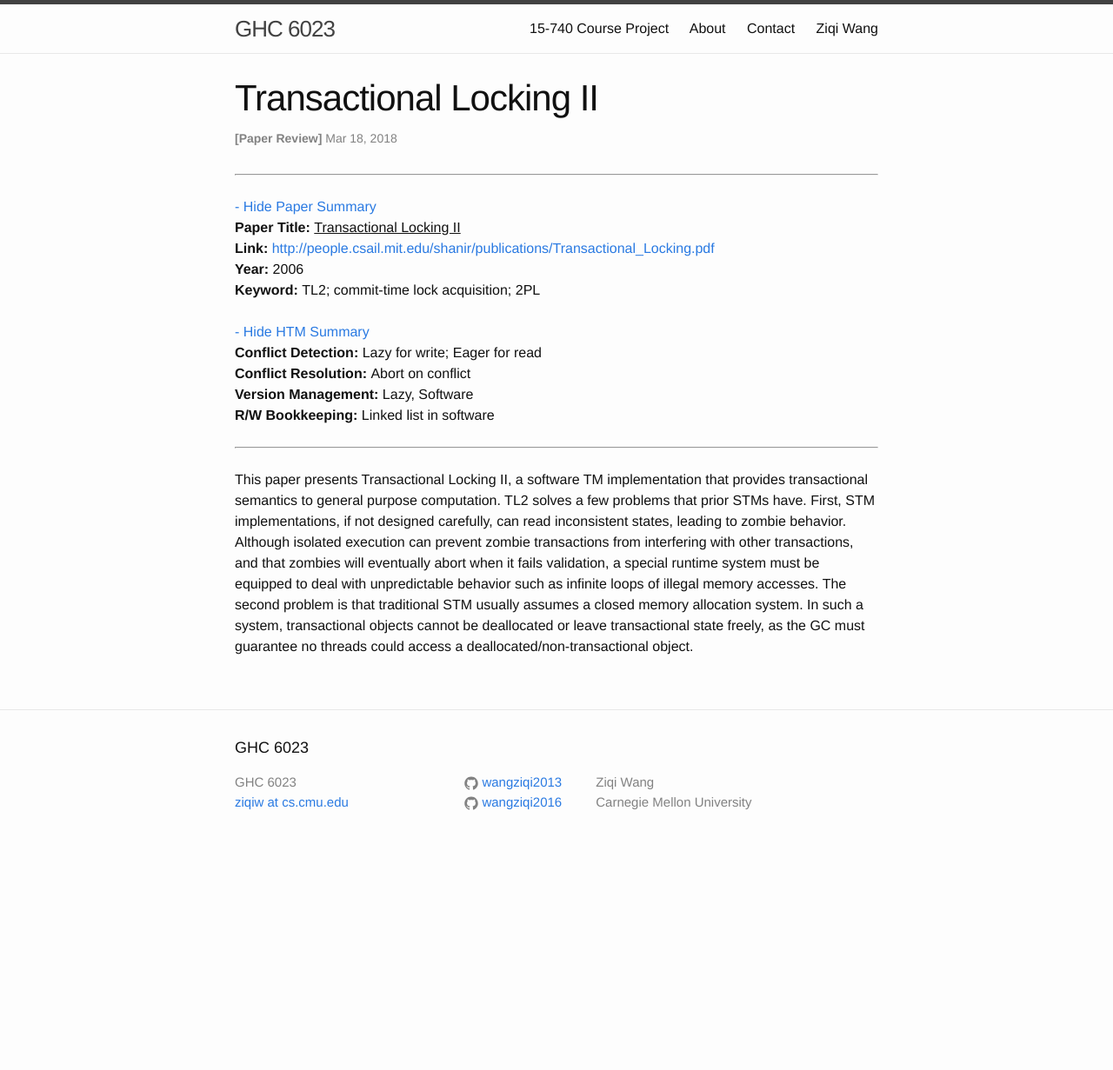
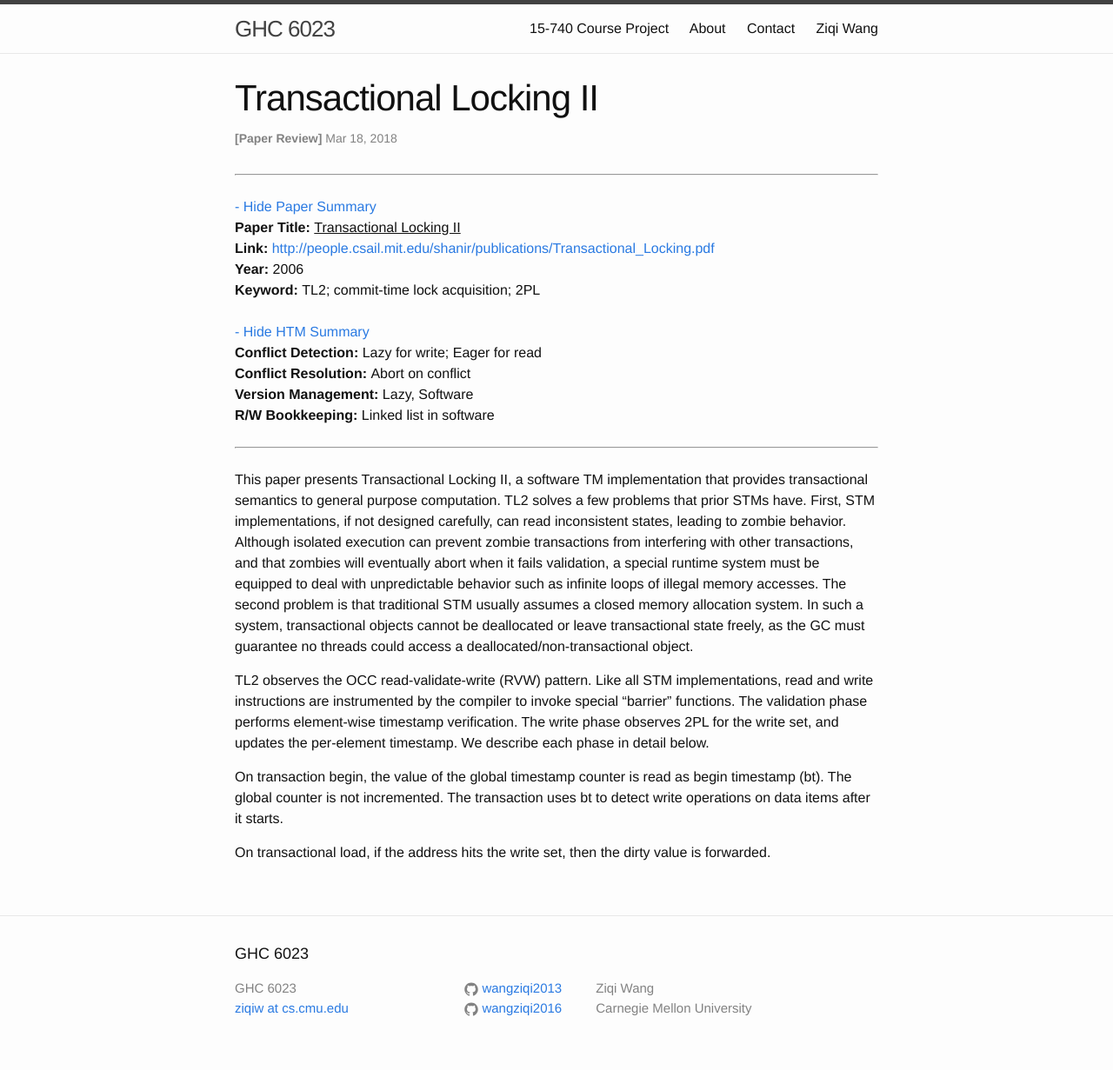
Before and after one commit to wangziqi2013/wangziqi2013.github.io, a Jekyll site: the page built from _posts/2018-03-18-Transactional-Locking-II.markdown, in a window 1280 px wide. Shown: the whole page at 87% size. Built offline with Jekyll 4.4.1, drawn with Linux system fonts in a browser that asks for light colours; before the commit the page ends 994 px from its top, so only the background shows below that.

Commit message:
Working on transactional behavior

```diff
--- a/_posts/2018-03-18-Transactional-Locking-II.markdown
+++ b/_posts/2018-03-18-Transactional-Locking-II.markdown
@@ -23,3 +23,14 @@ unpredictable behavior such as infinite loops of illegal memory accesses. The se
 that traditional STM usually assumes a closed memory allocation system. In such a system, transactional
 objects cannot be deallocated or leave transactional state freely, as the GC must guarantee no
 threads could access a deallocated/non-transactional object.
+
+TL2 observes the OCC read-validate-write (RVW) pattern. Like all STM implementations, read and write instructions
+are instrumented by the compiler to invoke special "barrier" functions. The validation phase performs element-wise
+timestamp verification. The write phase observes 2PL for the write set, and updates the per-element timestamp.
+We describe each phase in detail below.
+
+On transaction begin, the value of the global timestamp counter is read as begin timestamp (bt).
+The global counter is not incremented. The transaction uses bt to detect write operations on data items
+after it starts.
+
+On transactional load, if the address hits the write set, then the dirty value is forwarded.
```
